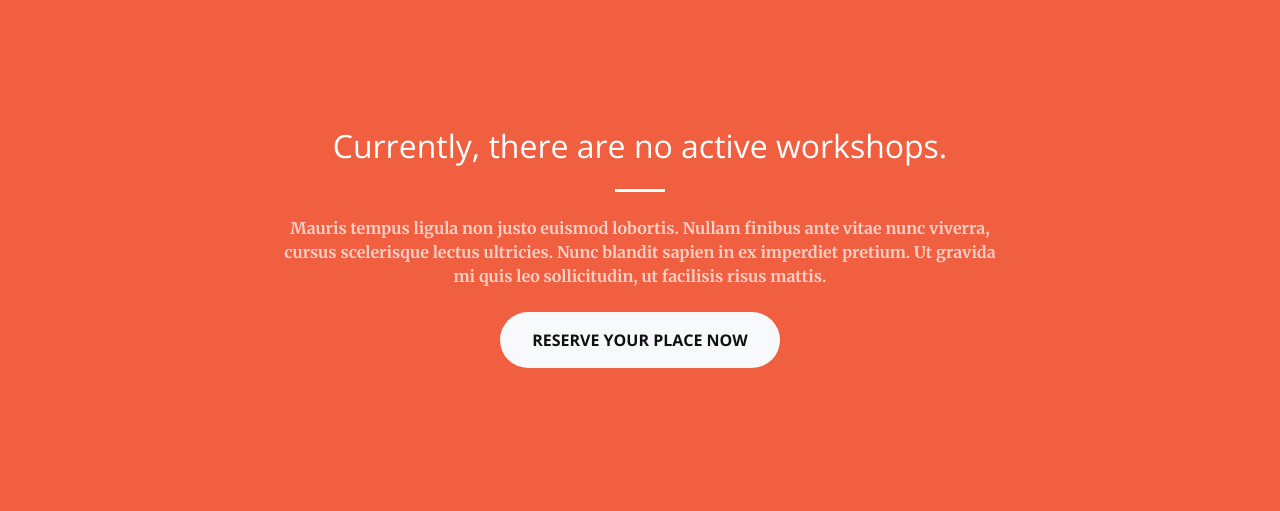
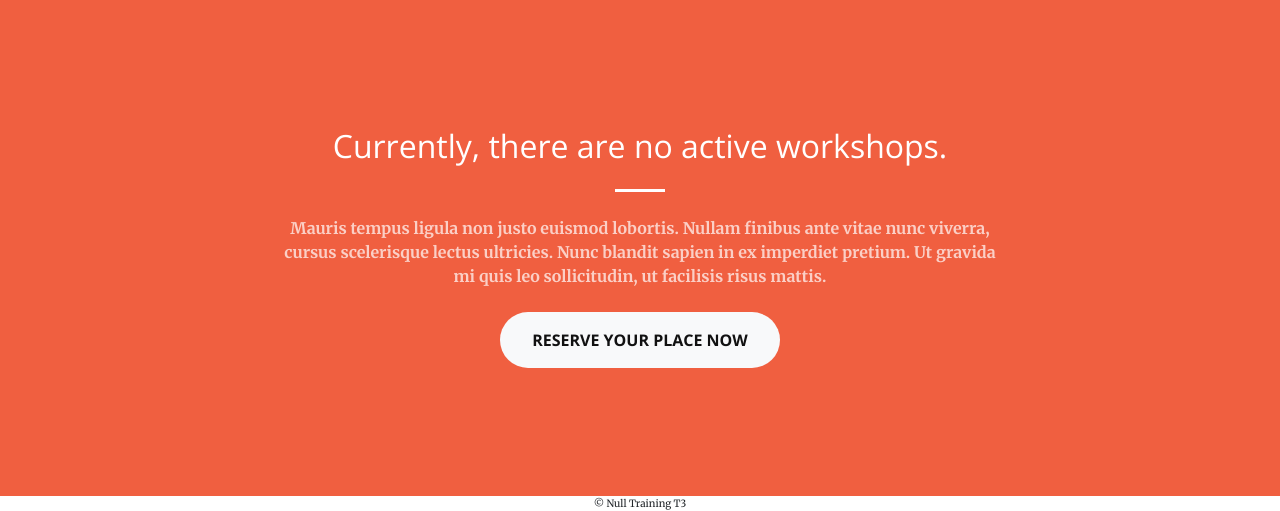
Before and after one commit to NullTraining/project-team3, a Symfony app: template templates/homepage/index.html.twig in a window 1280 px wide. Shown: the part 801-1312 px from the top of the page. Before the commit the page ends 1169 px from the top, so only its background shows below. Run offline with Twig, Linux system fonts and the light colour scheme; the template is opened without the code that fills it, so the values that code supplies are empty; some libraries are stand-ins or nearby versions.

Commit message:
added footer in partials
Closes: #130

```diff
--- a/public/css/style.css
+++ b/public/css/style.css
@@ -34,3 +34,8 @@
 .apply__page #mainNav .navbar-nav > li.nav-item > a.nav-link:focus:hover {
     color: #F05F40;
 }
+
+.copyright {
+    font-size: 10px;
+    text-align: center;
+}
--- a/templates/homepage/index.html.twig
+++ b/templates/homepage/index.html.twig
@@ -16,4 +16,6 @@
       {% include 'homepage/workshops.html.twig' with {'title': 'Workshops', 'workshops': workshops} %}
 {% endif %}
 
+    {% include 'partials/footer.html.twig' %}
+
 {% endblock %}
--- /dev/null
+++ b/templates/partials/footer.html.twig
@@ -0,0 +1,3 @@
+<footer>
+    <p class="copyright">&copy; Null Training T3</p>
+</footer>
```
